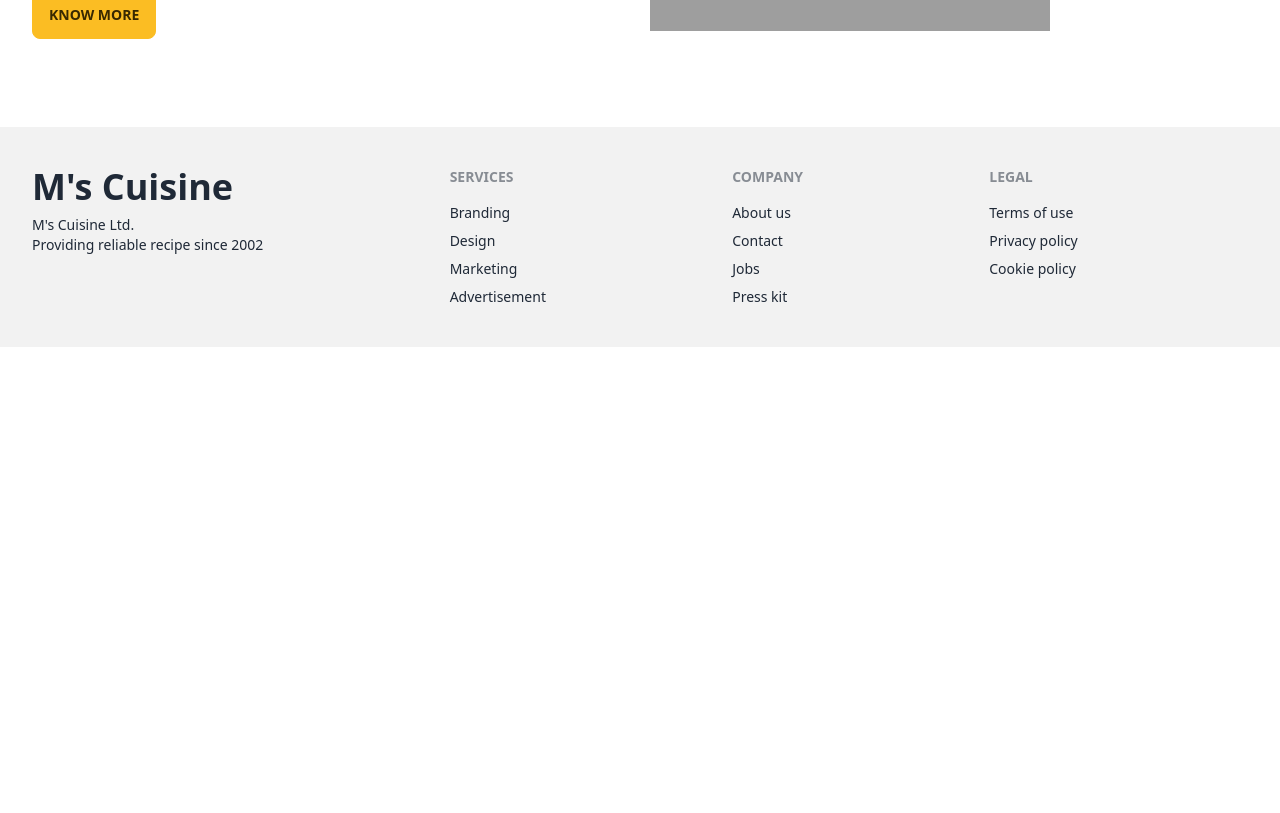
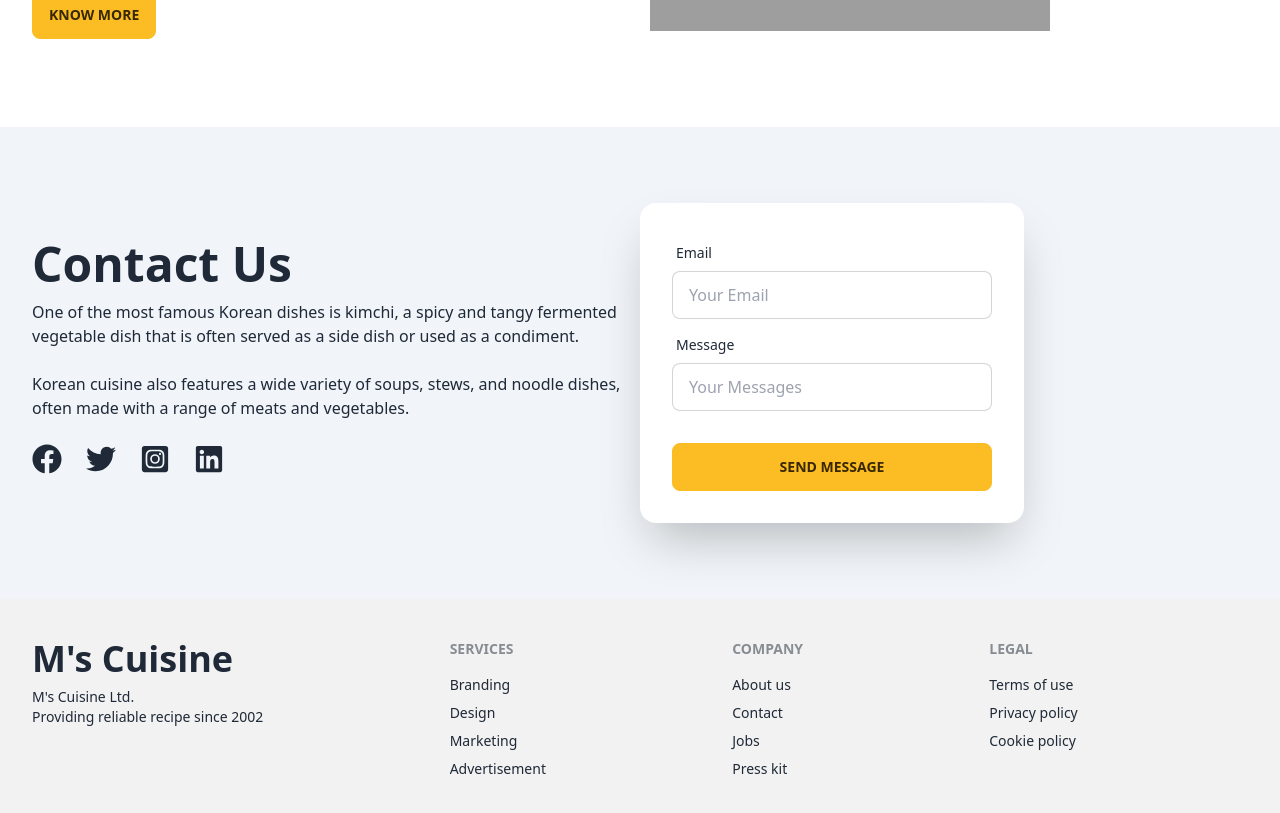
Before and after one commit to muhiminulalvi/THE_KOREAN_CUISINE, a React (Vite) app: page / in a window 1280 px wide. Shown: the part 1405-2218 px from the top of the page. Before the commit the page ends 1752 px from the top, so only its background shows below. Built offline with nearby package versions, Linux system fonts and the light colour scheme; grey boxes are pictures that could not be loaded.

Commit message:
extra 2 section added

```diff
--- a/package.json
+++ b/package.json
@@ -15,6 +15,7 @@
     "match-sorter": "^6.3.1",
     "react": "^18.2.0",
     "react-dom": "^18.2.0",
+    "react-icons": "^4.8.0",
     "react-router-dom": "^6.11.0",
     "sort-by": "^1.2.0"
   },
--- a/src/pages/Home/Home.jsx
+++ b/src/pages/Home/Home.jsx
@@ -1,4 +1,5 @@
 import React from "react";
+import { FaFacebook, FaTwitter, FaInstagramSquare, FaLinkedin } from 'react-icons/fa';
 
 const Home = () => {
   return (
@@ -14,26 +15,86 @@ const Home = () => {
           <div className="max-w-lg">
             <h1 className="mb-5 text-5xl font-bold">M's Cuisine</h1>
             <p className="mb-5">
-            Korean cuisine is characterized by bold and spicy flavors, fermentation, and an emphasis on vegetables and rice. Korean cuisine is also known for its healthy qualities and emphasis on communal dining.
+              Korean cuisine is characterized by bold and spicy flavors,
+              fermentation, and an emphasis on vegetables and rice. Korean
+              cuisine is also known for its healthy qualities and emphasis on
+              communal dining.
             </p>
-            <button className="btn btn-xs btn-warning hover:btn-primary sm:btn-sm md:btn-md lg:btn-lg">See Below</button>
+            <button className="btn btn-xs btn-warning hover:btn-primary sm:btn-sm md:btn-md lg:btn-lg">
+              See Below
+            </button>
           </div>
         </div>
       </div>
       <div className="px-4 py-5 mx-auto sm:max-w-xl md:max-w-full lg:max-w-screen-xl md:px-24 lg:px-8">
         <div className="text-center pt-14 pb-3">
           <h2 className="font-bold text-4xl py-2">About Us</h2>
-            <p className="font-medium py-3">Korean cuisine is characterized by bold and spicy flavors, fermentation, and an emphasis on vegetables and rice.</p>
+          <p className="font-medium py-3">
+            Korean cuisine is characterized by bold and spicy flavors,
+            fermentation, and an emphasis on vegetables and rice.
+          </p>
         </div>
         <div className="grid  md:grid-cols-2 justify-center items-center gap-5 pt-7 pb-14">
           <div className="mb-3">
             <h3 className="font-bold text-4xl">Best Cuisine In The City</h3>
-                <p className="font-medium py-3">Korean cuisine is known for its bold and complex flavors, with dishes often featuring a combination of spicy, sour, sweet, and salty tastes. Many dishes are also characterized by their use of fermented ingredients, which add depth and complexity to the flavors.</p>
-                <p className="font-medium py-3">Korean cuisine also features a wide variety of soups, stews, and noodle dishes, often made with a range of meats and vegetables. Seafood is also popular, with dishes like haemul pajeon (seafood pancake) and grilled squid being common favorites.</p>
+            <p className="font-medium py-3">
+              Korean cuisine is known for its bold and complex flavors, with
+              dishes often featuring a combination of spicy, sour, sweet, and
+              salty tastes. Many dishes are also characterized by their use of
+              fermented ingredients, which add depth and complexity to the
+              flavors.
+            </p>
+            <p className="font-medium py-3">
+              Korean cuisine also features a wide variety of soups, stews, and
+              noodle dishes, often made with a range of meats and vegetables.
+              Seafood is also popular, with dishes like haemul pajeon (seafood
+              pancake) and grilled squid being common favorites.
+            </p>
             <button className="btn btn-warning font-bold">Know More</button>
           </div>
           <div>
             <img src="/food2.jpg" alt="" />
+          </div>
+        </div>
+      </div>
+      <div className=" bg-slate-100 py-14">
+        <div className="px-4 py-5 mx-auto sm:max-w-xl md:max-w-full lg:max-w-screen-xl md:px-24 lg:px-8">
+          <div className="grid grid-cols-1 md:grid-cols-2 items-center justify-center">
+            <div>
+                <h1 className="font-bold text-5xl">Contact Us</h1>
+                <p className="font-medium py-3">One of the most famous Korean dishes is kimchi, a spicy and tangy fermented vegetable dish that is often served as a side dish or used as a condiment.</p>
+                <p className="font-medium py-3">Korean cuisine also features a wide variety of soups, stews, and noodle dishes, often made with a range of meats and vegetables.</p>
+                <div className="flex items-center gap-6 py-3">
+                    <FaFacebook size={30}/> <FaTwitter size={30}/> <FaInstagramSquare size={30}/> <FaLinkedin size={30}/>
+                </div>
+            </div>
+            <div className="card flex-shrink-0 w-full max-w-sm shadow-2xl bg-base-100">
+              <div className="card-body">
+                <div className="form-control">
+                  <label className="label">
+                    <span className="label-text">Email</span>
+                  </label>
+                  <input
+                    type="email"
+                    placeholder="Your Email"
+                    className="input input-bordered"
+                  />
+                </div>
+                <div className="form-control">
+                  <label className="label">
+                    <span className="label-text">Message</span>
+                  </label>
+                  <input
+                    type="text"
+                    placeholder="Your Messages"
+                    className="input input-bordered"
+                  />
+                </div>
+                <div className="form-control mt-6">
+                  <button className="btn btn-warning">Send Message</button>
+                </div>
+              </div>
+            </div>
           </div>
         </div>
       </div>
```
Also changed, not shown: 1 other file (tests, documents, lock files or other folders). Lines whose indentation alone changed are shown as unchanged.
